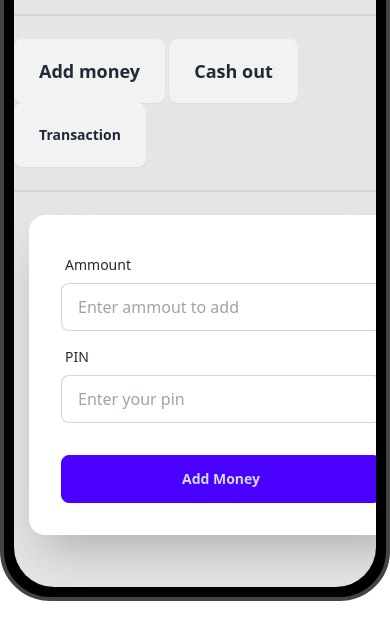
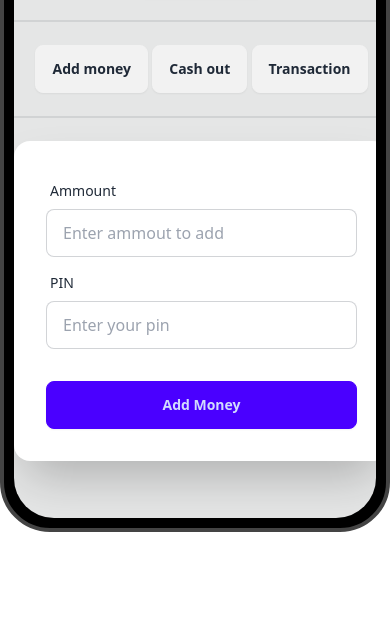
Before and after one commit to aabdullaalmamun/Payoo-MFS, a plain HTML site: page home.html in a window 390 px wide. Shown: the part 163-802 px from the top of the page. Drawn offline with nearby package versions, Linux system fonts and the light colour scheme.

Commit message:
responsive

```diff
--- a/home.html
+++ b/home.html
@@ -14,7 +14,7 @@
         <div class="mockup-phone">
             <div class="camera"></div>
             <div class="display">
-              <div class="artboard artboard-demo phone-3">
+              <div class="artboard artboard-demo phone-2">
 
                 <!-- available balance -->
                 <div class="stats shadow">
@@ -26,9 +26,9 @@
                   <div class="divider"></div>
                   <!-- user action button -->
                    <div>
-                    <button id="main-addmoney-btn" class="btn btn-lg">Add money</button>
-                    <button id="main-cashout-btn" class="btn btn-lg">Cash out</button>
-                    <button id="main-transaction-btn" class="btn btn-lg text-sm font-bold">Transaction</button>
+                    <button id="main-addmoney-btn" class="btn">Add money</button>
+                    <button id="main-cashout-btn" class="btn">Cash out</button>
+                    <button id="main-transaction-btn" class="btn text-sm font-bold">Transaction</button>
                    </div>
                    <div class="divider"></div>
                    <!-- add money html start -->
```
Also changed, not shown: index.html (+1 -1 lines).
